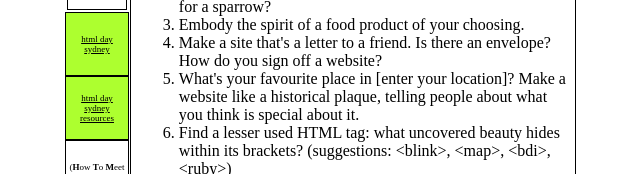
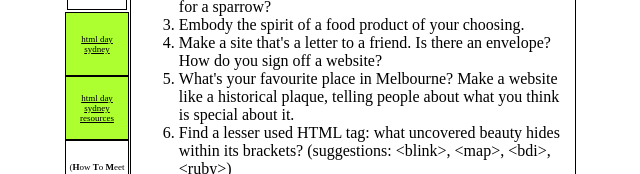
Before and after one commit to avavuvu/htmlday2026, a plain HTML site: page resources/index.html in a window 1280 px wide. Shown: the part 572-746 px from the top of the page, without its empty margins (319-959 px from the left). Drawn offline with Linux system fonts and the light colour scheme.

Commit message:
fixed mistake

```diff
--- a/resources/index.html
+++ b/resources/index.html
@@ -314,7 +314,7 @@
                     <li>Make a site the wildlife in this park would want to read. What's a good website for a worm? What's a fun webpage for a sparrow?</li>
                     <li>Embody the spirit of a food product of your choosing.</li>
                     <li>Make a site that's a letter to a friend. Is there an envelope? How do you sign off a website?</li>
-                    <li>What's your favourite place in [enter your location]? Make a website like a historical plaque, telling people about what you think is special about it.</li>
+                    <li>What's your favourite place in Melbourne? Make a website like a historical plaque, telling people about what you think is special about it.</li>
                     <li>Find a lesser used HTML tag: what uncovered beauty hides within its brackets? (suggestions: &lt;blink&gt;, &lt;map&gt;, &lt;bdi&gt;, &lt;ruby&gt;)</li>
                     <li>Make a website that breaks out of the square box of the browser window. Or perhaps, uses the window as a window?</li>
                     <li>How can a website move like the wind?</li>
```
